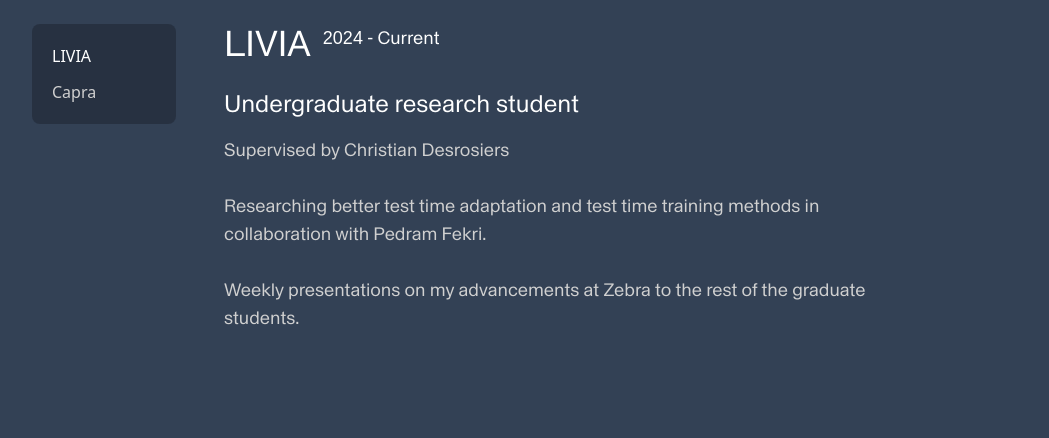
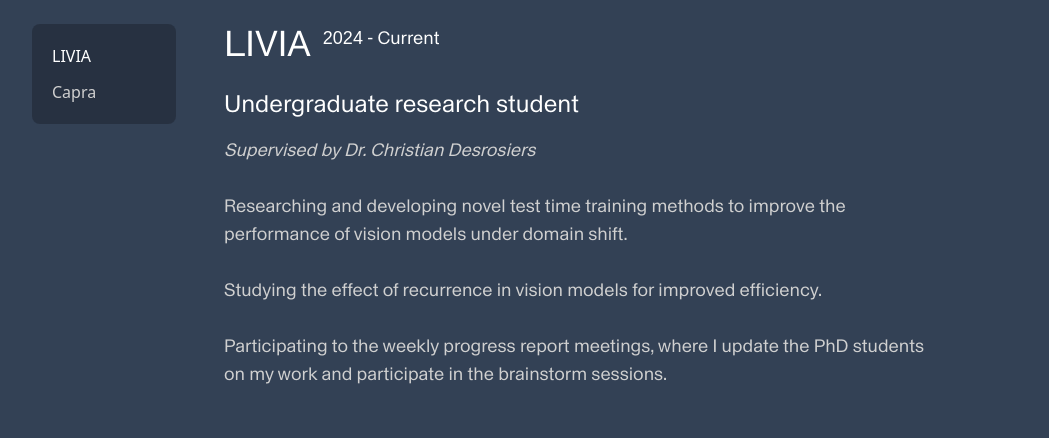
Before and after one commit to samb271/portfolio, a Vue app: page / in a window 1280 px wide. Shown: the part 2060-2498 px from the top of the page, without its empty margins (160-1209 px from the left). Built offline with nearby package versions, Linux system fonts and the light colour scheme.

Commit message:
adds new livia description

```diff
--- a/src/components/researchSections/Livia.vue
+++ b/src/components/researchSections/Livia.vue
@@ -17,9 +17,10 @@ const isAgePredictionVisible = ref(true);
           <Section time="2024 - Current"><a href="https://www.etsmtl.ca/en/labs/livia">LIVIA</a></Section>
 
           <Text title="Undergraduate research student">
-            Supervised by Christian Desrosiers<br><br>
-            Researching better test time adaptation and test time training methods in collaboration with Pedram Fekri.<br><br>
-            Weekly presentations on my advancements at Zebra to the rest of the graduate students.
+            <i>Supervised by Dr. Christian Desrosiers</i><br><br>
+            Researching and developing novel test time training methods to improve the performance of vision models under domain shift.<br><br>
+            Studying the effect of recurrence in vision models for improved efficiency.<br><br>
+            Participating to the weekly progress report meetings, where I update the PhD students on my work and participate in the brainstorm sessions.
           </Text>
         </div>
       </div>
```
